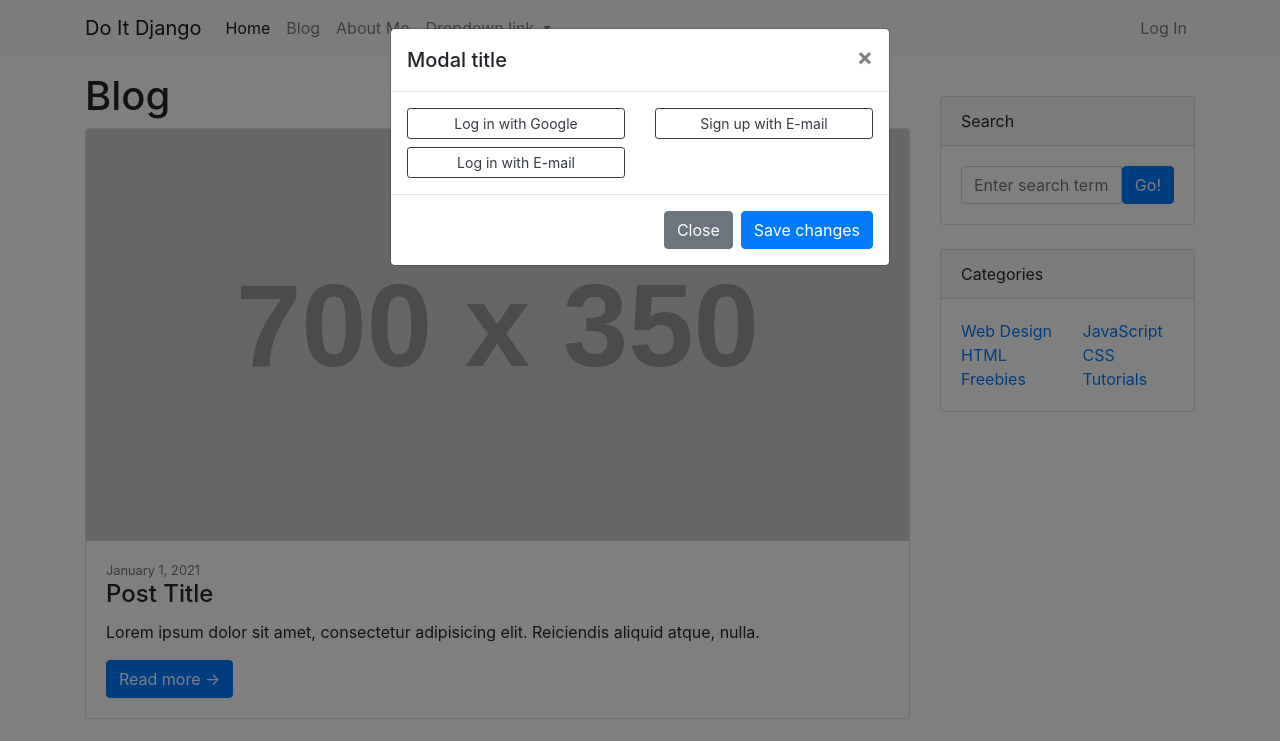
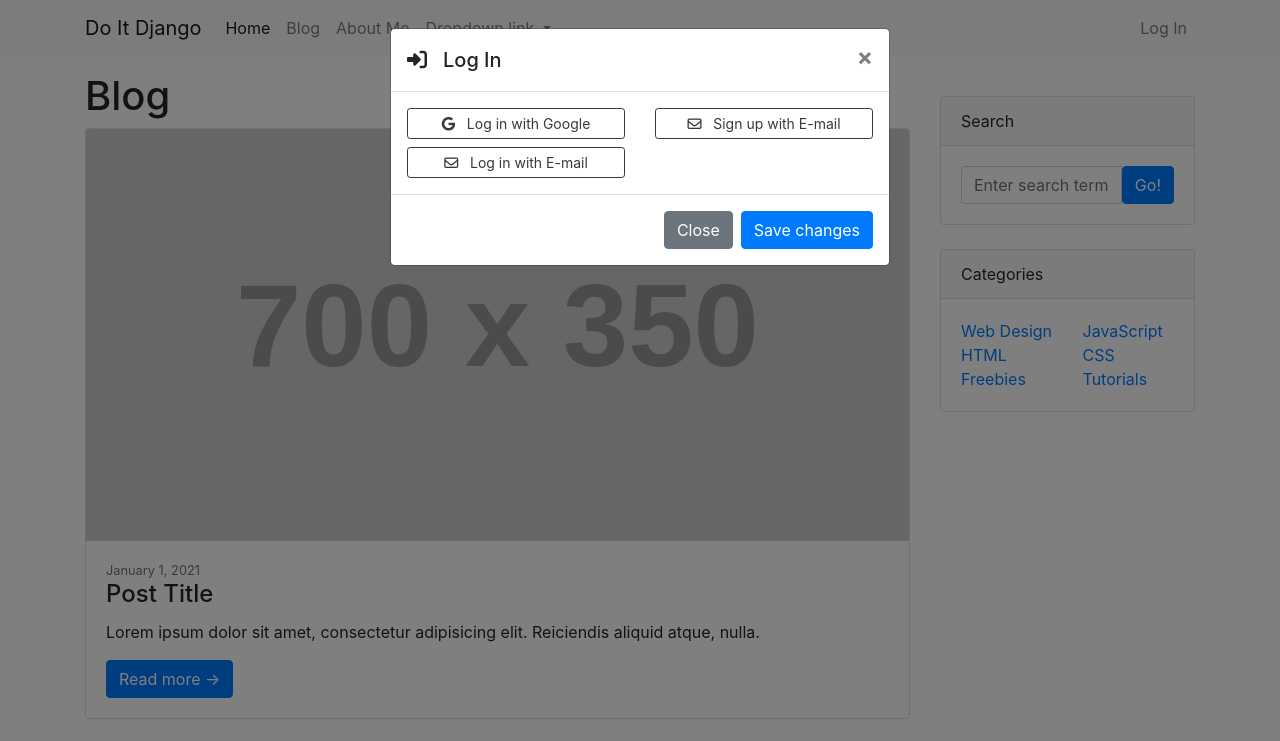
Before and after one commit to hyeminoh96/Do_It_Django, a plain HTML site: page blog_list.html in a window 1280 px wide. Both pictures are taken after a click on the link "Log In". Shown: the top 741 px of the page. Drawn offline with nearby package versions, Linux system fonts and the light colour scheme; placeholder pictures from the web are drawn by us.

Commit message:
로그인 아이콘 추가&블로그 템플릿 완성

```diff
--- a/blog_list.html
+++ b/blog_list.html
@@ -4,6 +4,7 @@
 <head>
     <title>Blog</title>
     <link href="./bootstrap4/css/bootstrap.min.css" rel="stylesheet" type="text/css">
+    <script src="https://kit.fontawesome.com/202ae84782.js" crossorigin="anonymous"></script>
 </head>
 
 <body>
@@ -53,7 +54,7 @@
     <div class="modal-dialog">
       <div class="modal-content">
         <div class="modal-header">
-          <h5 class="modal-title" id="loginModalLabel">Modal title</h5>
+          <h5 class="modal-title" id="loginModalLabel"><i class="fas fa-sign-in-alt"></i>&nbsp&nbsp Log In</h5>
           <button type="button" class="close" data-dismiss="modal" aria-label="Close">
             <span aria-hidden="true">&times;</span>
           </button>
@@ -61,11 +62,11 @@
         <div class="modal-body">
           <div class="row">
               <div class="col-md-6">
-                  <button type="button" class="btn btn-outline-dark btn-block btn-sm">Log in with Google</button>
-                  <button type="button" class="btn btn-outline-dark btn-block btn-sm">Log in with E-mail</button>
+                  <button type="button" class="btn btn-outline-dark btn-block btn-sm"><i class="fab fa-google"></i>&nbsp&nbsp Log in with Google</button>
+                  <button type="button" class="btn btn-outline-dark btn-block btn-sm"><i class="far fa-envelope"></i>&nbsp&nbsp Log in with E-mail</button>
               </div>
               <div class="col-md-6">
-                <button type="button" class="btn btn-outline-dark btn-block btn-sm">Sign up with E-mail</button>
+                <button type="button" class="btn btn-outline-dark btn-block btn-sm"><i class="far fa-envelope"></i>&nbsp&nbsp Sign up with E-mail</button>
               </div>
           </div>
         </div>
```
